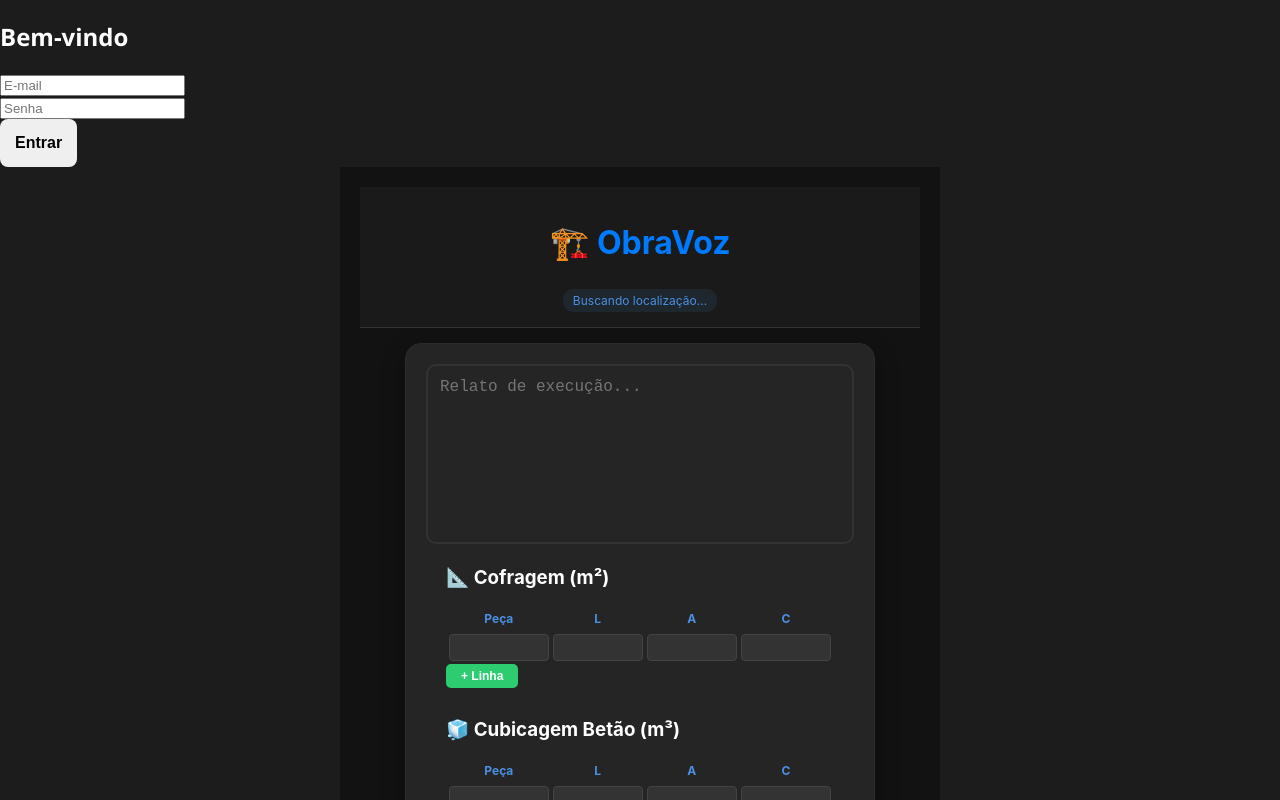
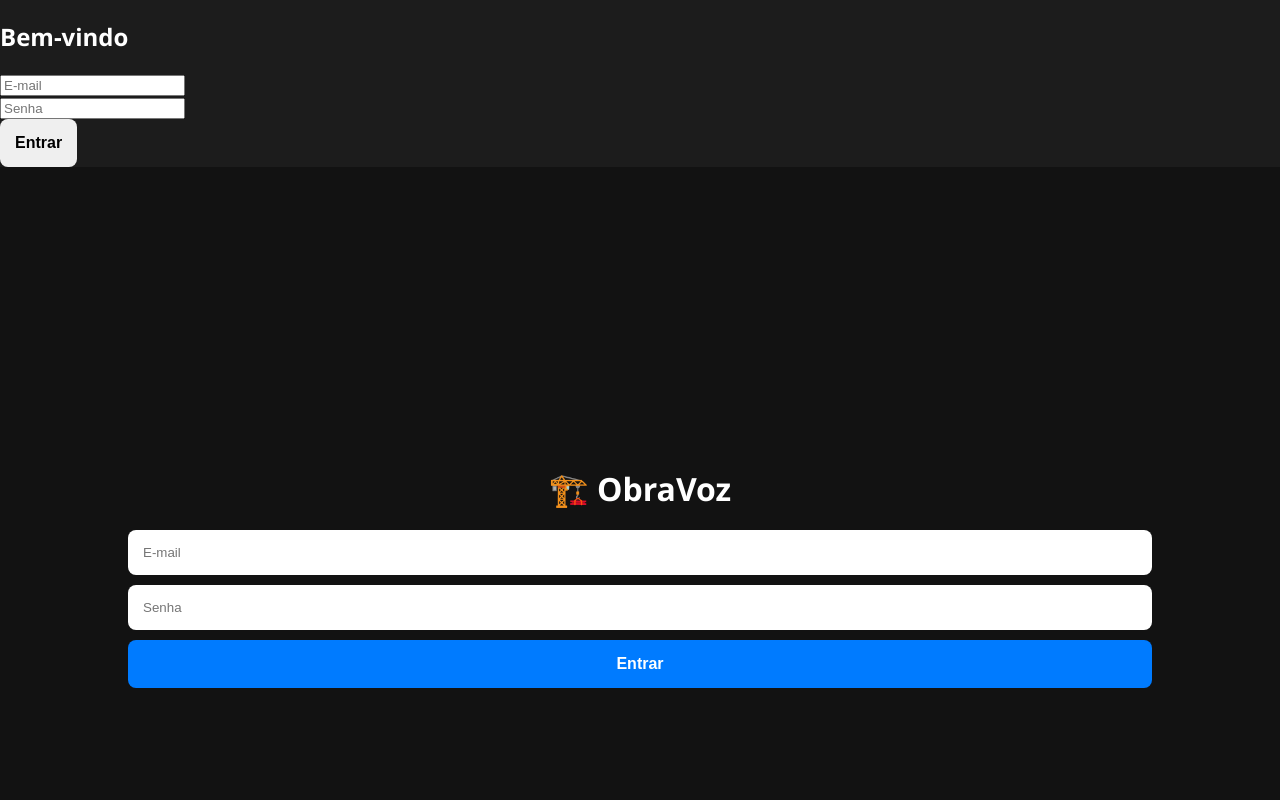
Before and after one commit to FariasG7/codespaces-react, a React (Vite) app: page / in a window 1280 px wide. Shown: the top 800 px of the page. Built offline with nearby package versions, Linux system fonts and the light colour scheme; no server answers.

Commit message:
Implement authentication and login functionality
Added authentication state management and login functionality. Updated main app structure to conditionally render login screen.

```diff
--- a/src/App.jsx
+++ b/src/App.jsx
@@ -4,6 +4,11 @@ import './App.css';
 import { FaMicrophone, FaCamera, FaPaperclip } from 'react-icons/fa';
 
 function App() {
+  // --- ESTADO DE AUTENTICAÇÃO ---
+  const [logado, setLogado] = useState(false);
+  const [email, setEmail] = useState('');
+  const [senha, setSenha] = useState('');
+
   const [texto, setTexto] = useState(() => localStorage.getItem('diario_texto') || '');
   const [gravando, setGravando] = useState(false);
   const [clima, setClima] = useState('Buscando localização...');
@@ -20,7 +25,19 @@ function App() {
   const recognitionRef = useRef(null);
   const wakeLockRef = useRef(null);
 
-  // --- FUNÇÕES DE MANIPULAÇÃO DAS TABELAS ---
+  // --- FUNÇÃO DE LOGIN ---
+  const manipularLogin = (e) => {
+    e.preventDefault();
+    // Aqui você pode adicionar sua lógica de validação (Firebase, API, etc)
+    if (email !== "" && senha !== "") {
+      setLogado(true);
+    } else {
+      alert("Preencha os campos para entrar.");
+    }
+  };
+
+  // --- RESTANTE DAS SUAS FUNÇÕES (buscarClima, alternarGravacao, PDF...) ---
+  // [Mantenha as funções adicionarLinhaCofragem, adicionarLinhaBetao, buscarClima, etc., como estavam]
   const adicionarLinhaCofragem = () => setLinhasCofragem([...linhasCofragem, { peca: '', largura: '', altura: '', comprimento: '' }]);
   const adicionarLinhaBetao = () => setLinhasBetao([...linhasBetao, { elemento: '', largura: '', altura: '', comprimento: '' }]);
 
@@ -36,7 +53,6 @@ function App() {
     }
   };
 
-  // --- BUSCA DE CLIMA ---
   const buscarClima = useCallback(async () => {
     if (!navigator.geolocation) return setClima("GPS não suportado");
     navigator.geolocation.getCurrentPosition(async (pos) => {
@@ -54,7 +70,6 @@ function App() {
     }, () => setClima("GPS desligado"));
   }, []);
 
-  // --- RECOGNITION ---
   useEffect(() => {
     const Speech = window.SpeechRecognition || window.webkitSpeechRecognition;
     if (Speech) {
@@ -68,10 +83,9 @@ function App() {
       recognition.onend = () => setGravando(false);
       recognitionRef.current = recognition;
     }
-    buscarClima();
-  }, [buscarClima]);
+    if(logado) buscarClima(); // Só busca clima se logar
+  }, [buscarClima, logado]);
 
-  // --- PERSISTÊNCIA ---
   useEffect(() => { localStorage.setItem('diario_texto', texto); }, [texto]);
   useEffect(() => { localStorage.setItem('diario_fotos', JSON.stringify(fotos)); }, [fotos]);
 
@@ -100,40 +114,31 @@ function App() {
     reader.readAsDataURL(arquivo);
   };
 
-  // --- GERAR PDF ---
   const finalizarEGerarPDF = () => {
     try {
       const doc = new jsPDF();
       doc.setFont("helvetica", "bold");
       doc.text("RELATÓRIO DIÁRIO DE OBRA", 105, 20, { align: "center" });
-
       doc.setFontSize(10);
       doc.setFont("helvetica", "normal");
       const climaLimpo = clima.replace(/[^\x00-\x7F]/g, "").trim();
       doc.text(`Data: ${new Date().toLocaleDateString('pt-BR')}`, 190, 35, { align: "right" });
       doc.text(`Clima: ${climaLimpo}`, 20, 35);
-
       doc.line(20, 40, 190, 40);
-
       doc.setFontSize(12);
       doc.text("Relato da Execução:", 20, 50);
       const splitTexto = doc.splitTextToSize(texto || "Nenhum relato informado.", 170);
       doc.text(splitTexto, 20, 60);
-
-      // Cálculos
       let totalCofragem = 0;
       linhasCofragem.forEach(l => totalCofragem += (Number(l.largura) || 0) * (Number(l.altura) || 0) * (Number(l.comprimento) || 0));
-
       let totalBetao = 0;
       linhasBetao.forEach(l => totalBetao += (Number(l.largura) || 0) * (Number(l.altura) || 0) * (Number(l.comprimento) || 0));
-
       let yPosCalculos = 100;
       doc.setFont("helvetica", "bold");
       doc.text("Resumo de Quantidades:", 20, yPosCalculos);
       doc.setFont("helvetica", "normal");
       doc.text(`Total Cofragem Estimada: ${totalCofragem.toFixed(2)} m2`, 20, yPosCalculos + 10);
       doc.text(`Total Betão Estimado: ${totalBetao.toFixed(2)} m3`, 20, yPosCalculos + 20);
-
       if (fotos.length > 0) {
         doc.addPage();
         doc.text("Anexos Fotográficos:", 20, 20);
@@ -142,7 +147,6 @@ function App() {
           if (yImg < 250) doc.addImage(foto, 'JPEG', 20, yImg, 80, 60);
         });
       }
-
       doc.save(`relatorio_${new Date().getTime()}.pdf`);
       setStatus("✅ PDF Gerado!");
     } catch (error) {
@@ -151,6 +155,35 @@ function App() {
     }
   };
 
+  // --- TELA DE LOGIN ---
+  if (!logado) {
+    return (
+      <div className="login-container" style={{
+        height: '100vh', display: 'flex', flexDirection: 'column',
+        justifyContent: 'center', alignItems: 'center', backgroundColor: '#121212', color: 'white'
+      }}>
+        <h1 style={{ marginBottom: '20px' }}>🏗️ ObraVoz</h1>
+        <form onSubmit={manipularLogin} style={{ display: 'flex', flexDirection: 'column', gap: '10px', width: '80%' }}>
+          <input
+            type="email" placeholder="E-mail" required
+            style={{ padding: '15px', borderRadius: '8px', border: 'none' }}
+            onChange={(e) => setEmail(e.target.value)}
+          />
+          <input
+            type="password" placeholder="Senha" required
+            style={{ padding: '15px', borderRadius: '8px', border: 'none' }}
+            onChange={(e) => setSenha(e.target.value)}
+          />
+          <button type="submit" style={{
+            padding: '15px', borderRadius: '8px', border: 'none',
+            backgroundColor: '#007bff', color: 'white', fontWeight: 'bold', cursor: 'pointer'
+          }}>Entrar</button>
+        </form>
+      </div>
+    );
+  }
+
+  // --- TELA PRINCIPAL (SÓ APARECE SE LOGADO) ---
   return (
     <div className="container">
       <header className="header">
@@ -162,7 +195,6 @@ function App() {
         <div className="card">
           <textarea value={texto} onChange={(e) => setTexto(e.target.value)} placeholder="Relato de execução..." className="textarea" />
 
-          {/* TABELAS FORA DA DIV ACOES */}
           <div className="card-tabelas" style={{ padding: '0 20px', color: '#fff' }}>
             <h3>📐 Cofragem (m²)</h3>
             <table style={{ width: '100%' }}>
@@ -197,7 +229,6 @@ function App() {
             <button onClick={adicionarLinhaBetao} className="btn-add">+ Linha</button>
           </div>
 
-          {/* BOTÕES DE AÇÃO (LADO A LADO) */}
           <div className="acoes" style={{ display: 'flex', justifyContent: 'center', gap: '20px', padding: '20px' }}>
             <button onClick={alternarGravacao} className={`icon icon-fill ${gravando ? 'active' : ''}`}>
               <i>{gravando ? <FaMicrophone style={{ color: 'red' }} /> : <FaMicrophone />}</i>
@@ -214,6 +245,7 @@ function App() {
 
           <div className="acoes-finalizacao">
             <button onClick={finalizarEGerarPDF} className="btn-finalizar">📂 Gerar PDF</button>
+            <button onClick={() => setLogado(false)} style={{marginTop: '10px', background: 'none', color: '#888', border: 'none'}}>Sair</button>
           </div>
           <p className="status-label">{status}</p>
           <div className="galeria">
```
